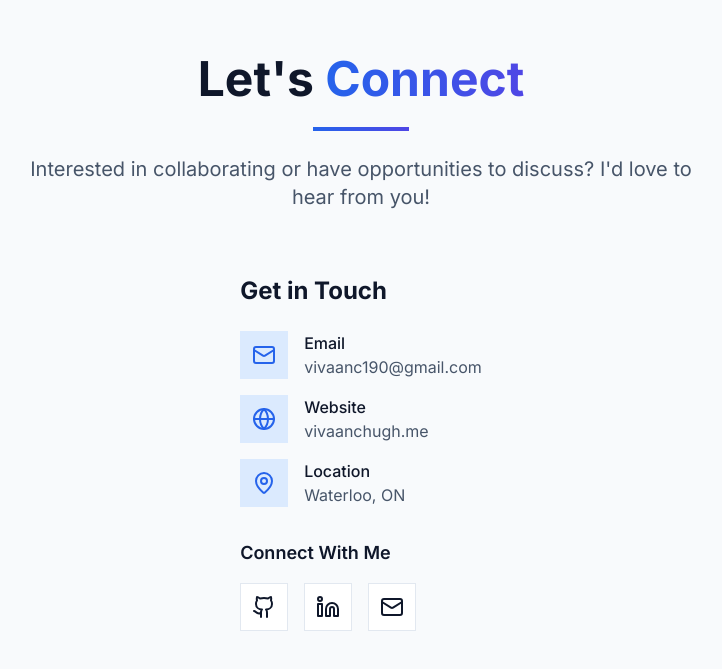
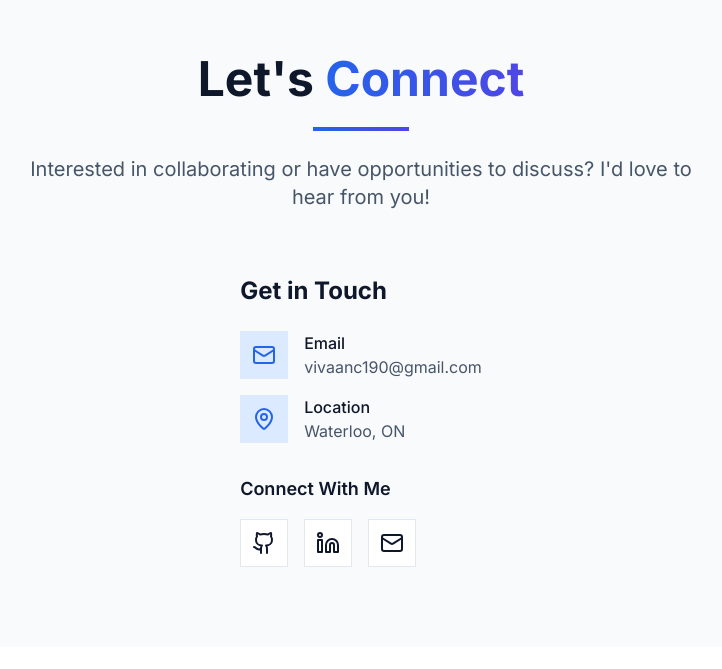
Before and after one commit to VivaanChugh/my-app, a Next.js app: page / in a window 1280 px wide. Shown: the part 4408-5077 px from the top of the page, without its empty margins (279-1001 px from the left). After the commit the page ends 5055 px from the top, so only its background shows below. Built offline with nearby package versions, Linux system fonts and the light colour scheme.

Commit message:
removed website connection at bottom

```diff
--- a/app/page.tsx
+++ b/app/page.tsx
@@ -649,16 +649,7 @@ function ContactSection() {
                     <p className="text-slate-600">vivaanc190@gmail.com</p>
                   </div>
                 </div>
-                {/* Website */}
-                <div className="flex items-center gap-4">
-                  <div className="w-12 h-12 bg-blue-100 rounded-lg flex items-center justify-center">
-                    <Globe className="w-6 h-6 text-blue-600" />
-                  </div>
-                  <div>
-                    <p className="font-medium">Website</p>
-                    <p className="text-slate-600">vivaanchugh.me</p>
-                  </div>
-                </div>
+
                 {/* Location */}
                 <div className="flex items-center gap-4">
                   <div className="w-12 h-12 bg-blue-100 rounded-lg flex items-center justify-center">
```
